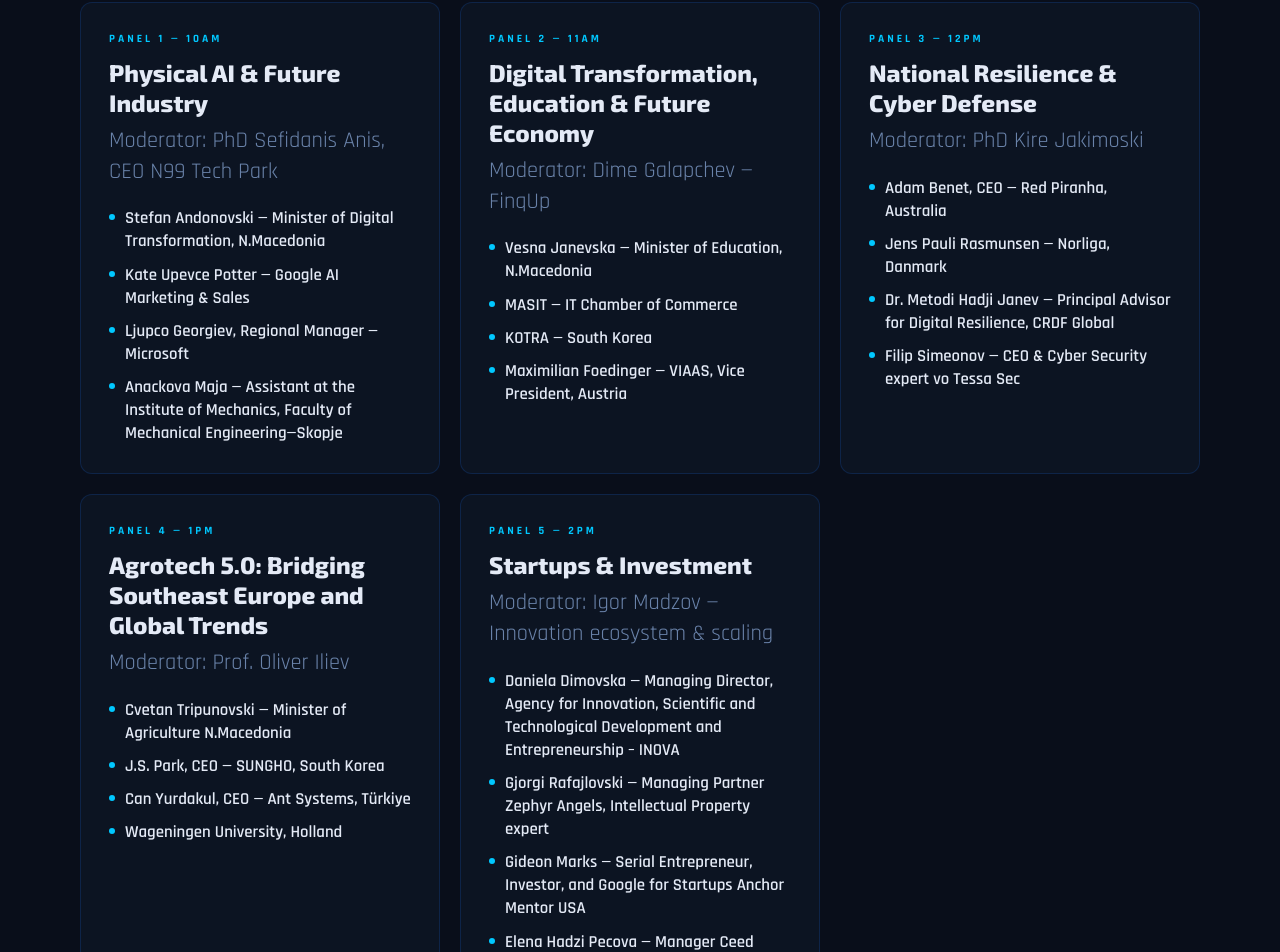
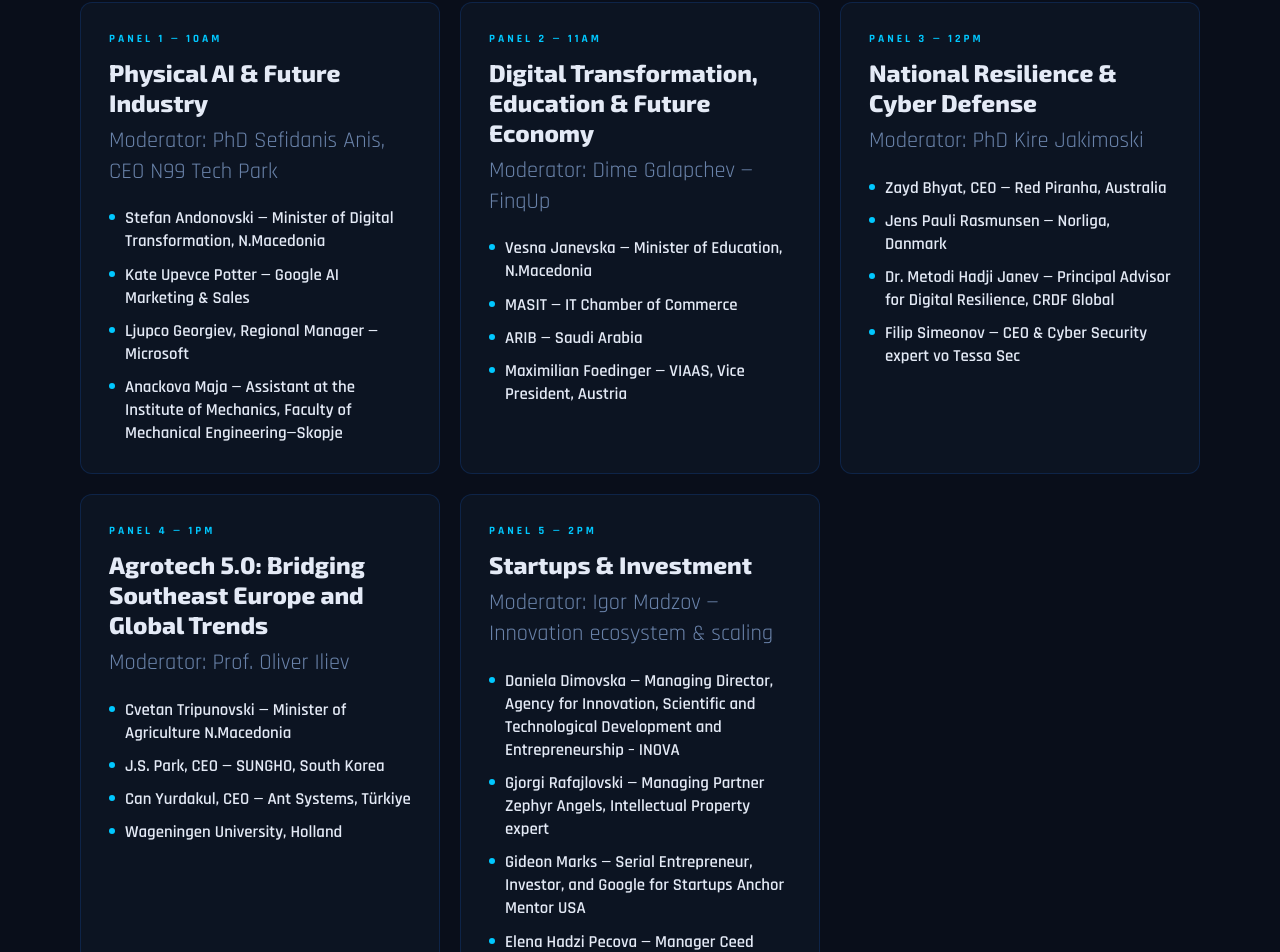
Before and after one commit to ErnesCanoski/N99-Landing-Page, a React (Vite) app: page / in a window 1280 px wide. Shown: the part 1143-2095 px from the top of the page. Built offline with nearby package versions, Linux system fonts and the light colour scheme.

Commit message:
updated panel names

```diff
--- a/src/data/panels.js
+++ b/src/data/panels.js
@@ -18,7 +18,7 @@
     speakers: [
       "Vesna Janevska — Minister of Education, N.Macedonia",
       "MASIT — IT Chamber of Commerce", // ??????
-      "KOTRA — South Korea",
+      "ARIB — Saudi Arabia",
       "Maximilian Foedinger — VIAAS, Vice President, Austria"
     ],
   },
@@ -28,7 +28,7 @@
     moderator: "PhD Kire Jakimoski",
     speakers: [
       // "Vlado Misajlovski — Minister of Defense, N. Macedonia",
-      "Adam Benet, CEO — Red Piranha, Australia",
+      "Zayd Bhyat, CEO — Red Piranha, Australia",
       "Jens Pauli Rasmunsen — Norliga, Danmark",
       "Dr. Metodi Hadji Janev — Principal Advisor for Digital Resilience, CRDF Global",
       "Filip Simeonov — CEO & Cyber Security expert vo Tessa Sec "
```
